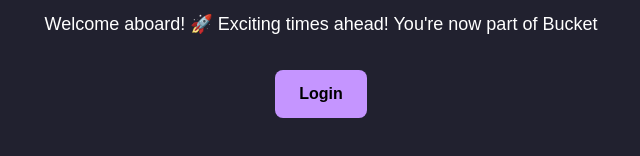
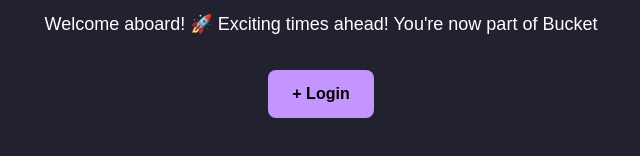
Before and after one commit to CasillanoJ/TaskBucket, a website: page frontend/views/html/registeredpopup.html in a window 1280 px wide. Shown: the part 364-520 px from the top of the page, 319-959 px from the left. Drawn offline with nearby package versions, Linux system fonts and the light colour scheme.

Commit message:
You're Registered! popup na legit

```diff
--- a/frontend/views/html/registeredpopup.html
+++ b/frontend/views/html/registeredpopup.html
@@ -24,6 +24,6 @@
 <body class="bg-dark-purple text-white font-sans flex flex-col items-center justify-center min-h-screen">
   <h1 class="text-4xl font-bold mb-4">You're Registered!</h1>
   <p class="text-lg mb-8">Welcome aboard! 🚀 Exciting times ahead! You're now part of Bucket</p>
-  <button class="bg-light-purple text-black font-bold px-6 py-3 rounded-lg">Login</button>
+  <button class="bg-light-purple text-black font-bold px-6 py-3 rounded-lg">+ Login</button>
 </body>
 </html>
```
